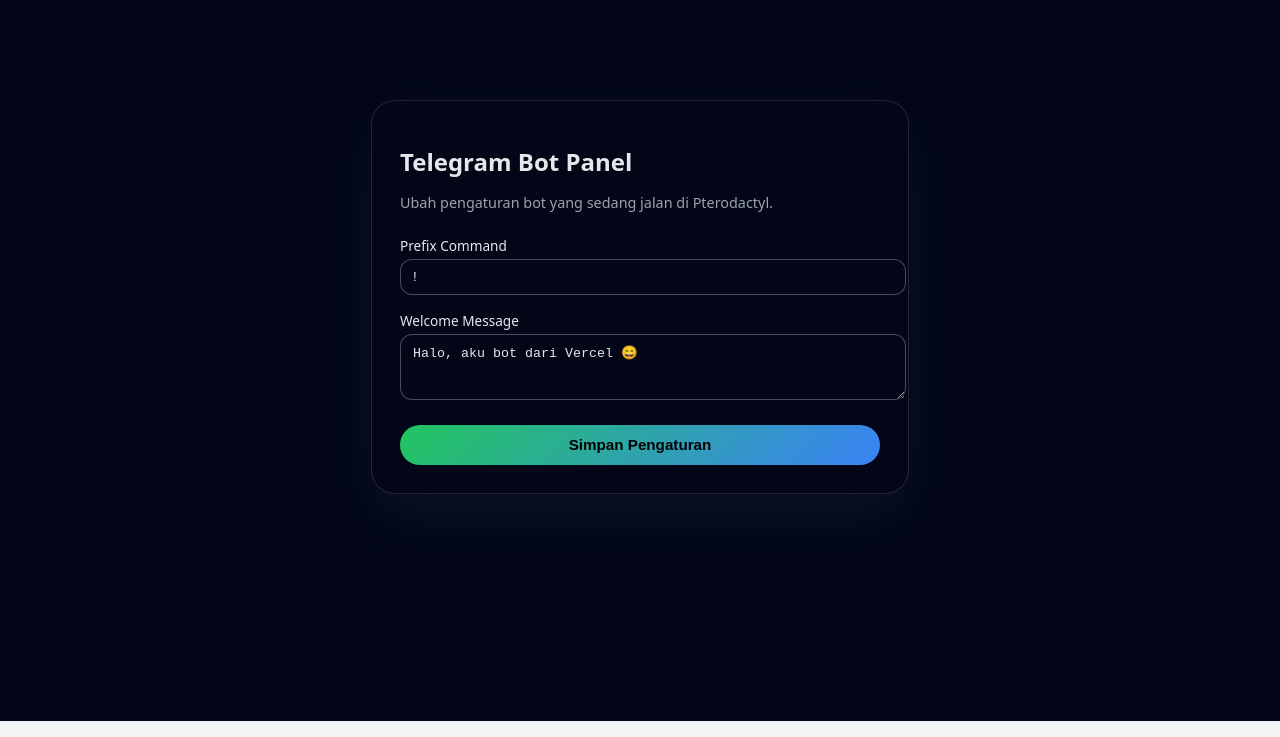
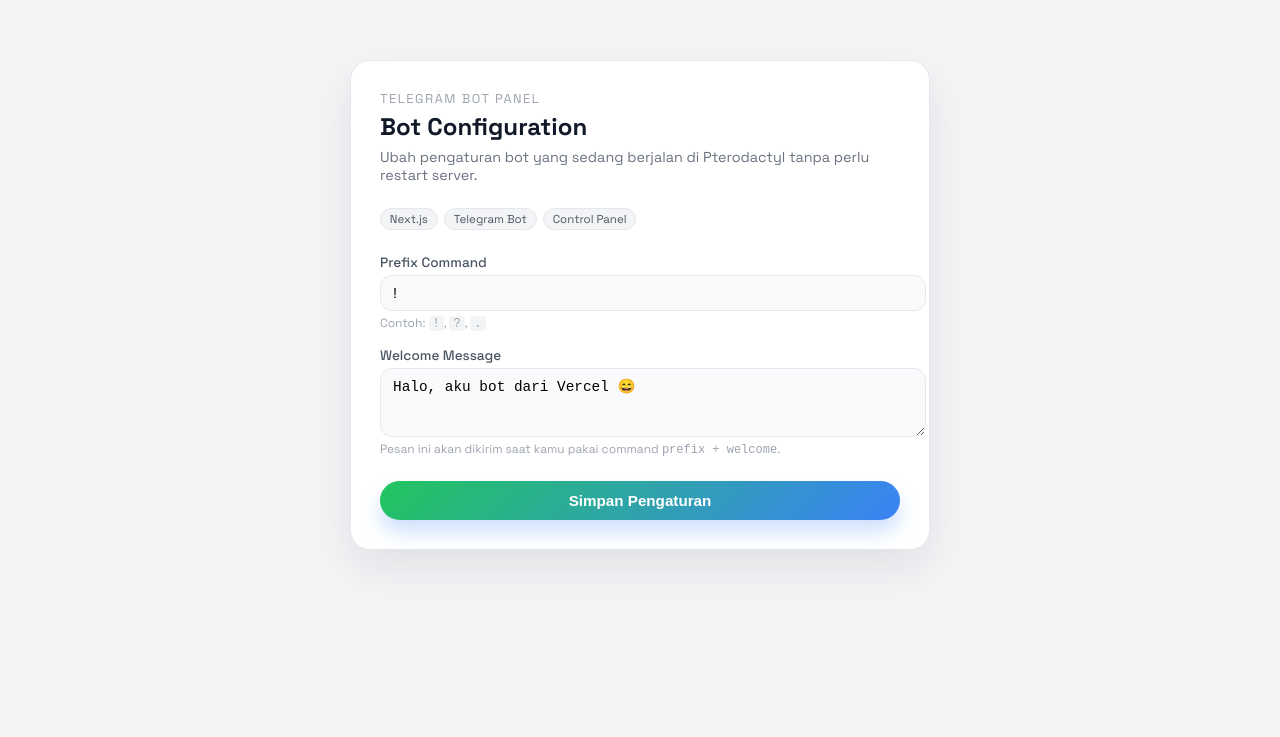
Before and after one commit to hiuraaaaa/tele, a Next.js app: page / in a window 1280 px wide. Shown: the part 127-864 px from the top of the page. Built offline with nearby package versions, Linux system fonts and the light colour scheme.

Commit message:
Update page.jsx

```diff
--- a/app/page.jsx
+++ b/app/page.jsx
@@ -33,10 +33,7 @@ export default function HomePage() {
         headers: {
           'Content-Type': 'application/json'
         },
-        body: JSON.stringify({
-          prefix,
-          welcomeMessage
-        })
+        body: JSON.stringify({ prefix, welcomeMessage })
       });
 
       if (!res.ok) throw new Error('Gagal simpan');
@@ -54,52 +51,118 @@ export default function HomePage() {
       style={{
         minHeight: '100vh',
         display: 'flex',
+        alignItems: 'center',
         justifyContent: 'center',
-        alignItems: 'center',
-        background: '#020617',
-        color: '#e5e7eb',
-        fontFamily: 'system-ui, sans-serif',
-        padding: '1.5rem'
+        padding: '2rem 1.2rem'
       }}
     >
       <div
         style={{
           width: '100%',
-          maxWidth: '480px',
-          background: '#020617',
-          borderRadius: '1.5rem',
-          border: '1px solid rgba(148, 163, 184, 0.2)',
-          padding: '1.75rem',
-          boxShadow:
-            '0 24px 60px rgba(15,23,42,0.75)'
+          maxWidth: '520px',
+          backgroundColor: '#ffffff',
+          borderRadius: '1.25rem',
+          border: '1px solid #e5e7eb',
+          boxShadow: '0 18px 40px rgba(15,23,42,0.08)',
+          padding: '1.8rem'
         }}
       >
+        {/* Header */}
+        <div style={{ marginBottom: '1.5rem' }}>
+          <p
+            style={{
+              fontSize: '0.8rem',
+              textTransform: 'uppercase',
+              letterSpacing: '0.12em',
+              color: '#9ca3af',
+              margin: 0
+            }}
+          >
+            Telegram Bot Panel
+          </p>
           <h1
             style={{
               fontSize: '1.5rem',
               fontWeight: 700,
-            marginBottom: '0.5rem'
+              margin: '0.25rem 0 0.35rem'
             }}
           >
-          Telegram Bot Panel
+            Bot Configuration
           </h1>
           <p
             style={{
               fontSize: '0.9rem',
-            color: '#9ca3af',
+              color: '#6b7280',
+              margin: 0
+            }}
+          >
+            Ubah pengaturan bot yang sedang berjalan di Pterodactyl tanpa perlu restart
+            server.
+          </p>
+        </div>
+
+        {/* “Badge” gaya tech stack */}
+        <div
+          style={{
+            display: 'flex',
+            gap: '0.4rem',
+            flexWrap: 'wrap',
             marginBottom: '1.5rem'
           }}
         >
-          Ubah pengaturan bot yang sedang jalan di Pterodactyl.
-        </p>
+          <span
+            style={{
+              fontSize: '0.72rem',
+              padding: '0.2rem 0.55rem',
+              borderRadius: '999px',
+              backgroundColor: '#f3f4f6',
+              color: '#4b5563',
+              border: '1px solid #e5e7eb'
+            }}
+          >
+            Next.js
+          </span>
+          <span
+            style={{
+              fontSize: '0.72rem',
+              padding: '0.2rem 0.55rem',
+              borderRadius: '999px',
+              backgroundColor: '#f3f4f6',
+              color: '#4b5563',
+              border: '1px solid #e5e7eb'
+            }}
+          >
+            Telegram Bot
+          </span>
+          <span
+            style={{
+              fontSize: '0.72rem',
+              padding: '0.2rem 0.55rem',
+              borderRadius: '999px',
+              backgroundColor: '#f3f4f6',
+              color: '#4b5563',
+              border: '1px solid #e5e7eb'
+            }}
+          >
+            Control Panel
+          </span>
+        </div>
 
-        <form onSubmit={handleSubmit} style={{ display: 'grid', gap: '1rem' }}>
-          <div>
+        {/* Form */}
+        <form
+          onSubmit={handleSubmit}
+          style={{
+            display: 'flex',
+            flexDirection: 'column',
+            gap: '1rem'
+          }}
+        >
+          <div style={{ display: 'flex', flexDirection: 'column', gap: '0.25rem' }}>
             <label
               style={{
-                display: 'block',
                 fontSize: '0.85rem',
-                marginBottom: '0.25rem'
+                fontWeight: 500,
+                color: '#4b5563'
               }}
             >
               Prefix Command
@@ -111,22 +174,32 @@ export default function HomePage() {
               onChange={(e) => setPrefix(e.target.value)}
               style={{
                 width: '100%',
-                padding: '0.6rem 0.75rem',
+                padding: '0.55rem 0.75rem',
                 borderRadius: '0.75rem',
-                border: '1px solid rgba(148, 163, 184, 0.45)',
-                background: '#020617',
-                color: '#e5e7eb',
-                outline: 'none'
+                border: '1px solid #e5e7eb',
+                fontSize: '0.9rem',
+                outline: 'none',
+                backgroundColor: '#f9fafb'
               }}
             />
+            <span
+              style={{
+                fontSize: '0.75rem',
+                color: '#9ca3af'
+              }}
+            >
+              Contoh: <code style={{ background: '#f3f4f6', padding: '0.05rem 0.25rem', borderRadius: '0.25rem' }}>!</code>,{' '}
+              <code style={{ background: '#f3f4f6', padding: '0.05rem 0.25rem', borderRadius: '0.25rem' }}>?</code>,{' '}
+              <code style={{ background: '#f3f4f6', padding: '0.05rem 0.25rem', borderRadius: '0.25rem' }}>.</code>
+            </span>
           </div>
 
-          <div>
+          <div style={{ display: 'flex', flexDirection: 'column', gap: '0.25rem' }}>
             <label
               style={{
-                display: 'block',
                 fontSize: '0.85rem',
-                marginBottom: '0.25rem'
+                fontWeight: 500,
+                color: '#4b5563'
               }}
             >
               Welcome Message
@@ -139,20 +212,28 @@ export default function HomePage() {
                 width: '100%',
                 padding: '0.6rem 0.75rem',
                 borderRadius: '0.75rem',
-                border: '1px solid rgba(148, 163, 184, 0.45)',
-                background: '#020617',
-                color: '#e5e7eb',
+                border: '1px solid #e5e7eb',
+                fontSize: '0.9rem',
                 outline: 'none',
-                resize: 'vertical'
+                resize: 'vertical',
+                backgroundColor: '#f9fafb'
               }}
             />
+            <span
+              style={{
+                fontSize: '0.75rem',
+                color: '#9ca3af'
+              }}
+            >
+              Pesan ini akan dikirim saat kamu pakai command <code>prefix + welcome</code>.
+            </span>
           </div>
 
           <button
             type="submit"
             disabled={loading}
             style={{
-              marginTop: '0.25rem',
+              marginTop: '0.5rem',
               width: '100%',
               padding: '0.7rem',
               borderRadius: '999px',
@@ -161,7 +242,9 @@ export default function HomePage() {
               fontSize: '0.95rem',
               cursor: loading ? 'wait' : 'pointer',
               background:
-                'linear-gradient(135deg, #22c55e, #3b82f6)'
+                'linear-gradient(135deg, #22c55e, #3b82f6)',
+              color: 'white',
+              boxShadow: '0 12px 20px rgba(59,130,246,0.25)'
             }}
           >
             {loading ? 'Menyimpan…' : 'Simpan Pengaturan'}
@@ -171,11 +254,11 @@ export default function HomePage() {
             <p
               style={{
                 fontSize: '0.8rem',
-                color: '#4ade80',
+                color: '#16a34a',
                 marginTop: '0.25rem'
               }}
             >
-              ✅ Tersimpan! Bot akan ambil setting baru dalam beberapa detik.
+              ✅ Tersimpan! Bot akan mengambil pengaturan baru dalam beberapa detik.
             </p>
           )}
         </form>
```
Lines whose indentation alone changed are shown as unchanged.
